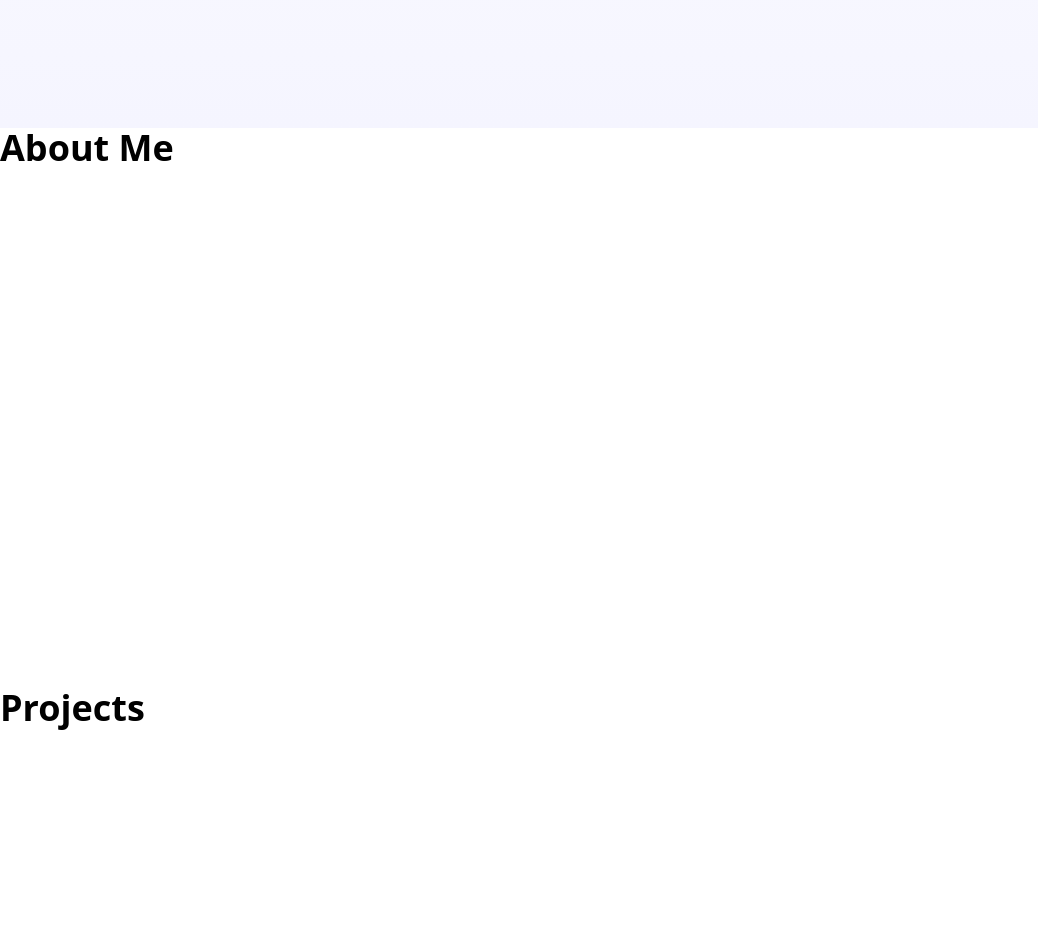
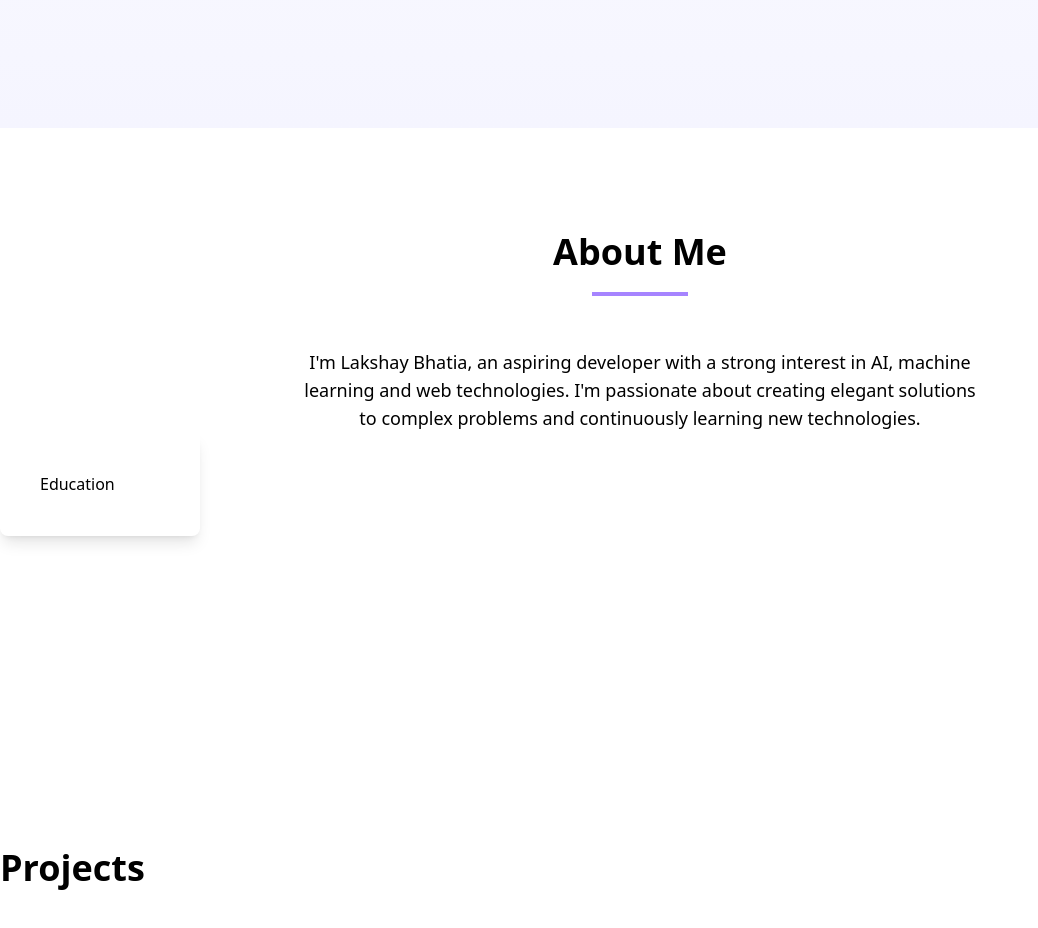
Before and after one commit to lkshayb/PortFolio, a React (Vite) app: page / in a window 1280 px wide. Shown: the part 660-1588 px from the top of the page, without its empty margins (0-1038 px from the left). Built offline with nearby package versions, Linux system fonts and the light colour scheme.

Commit message:
About Section Update

```diff
--- a/src/comp/About.jsx
+++ b/src/comp/About.jsx
@@ -1,8 +1,22 @@
 export default function About(){
     return(
-        <div className="h-[70vh] bg-">
-            <div>
-                <span className="text-4xl font-sans font-bold my-[25px]">About Me</span>
+        <div className="h-[90vh] flex-col">
+            <div className="text-white mb-20">.</div>
+
+            <div className="flex items-center justify-center ">
+                <div className="text-center max-w-2xl">
+                    <div className="mb-5">
+                        <span className="text-4xl font-sans font-bold">About Me</span>
+                    </div>
+                    <div className="flex justify-center mb-13">
+                        <hr className="w-24 h-1 bg-violet-400 border-0" />
+                    </div>
+                    <p className="text-lg font-gray-600">I'm Lakshay Bhatia, an aspiring developer with a strong interest in AI, machine learning and web technologies. I'm passionate about creating elegant solutions to complex problems and continuously learning new technologies.</p>
+                </div>
+            </div>
+
+            <div className="rounded-lg shadow-lg hover:shadow-2xl duration-200 ease-in w-50 p-10">
+                Education
             </div>
         </div>
     )
```
